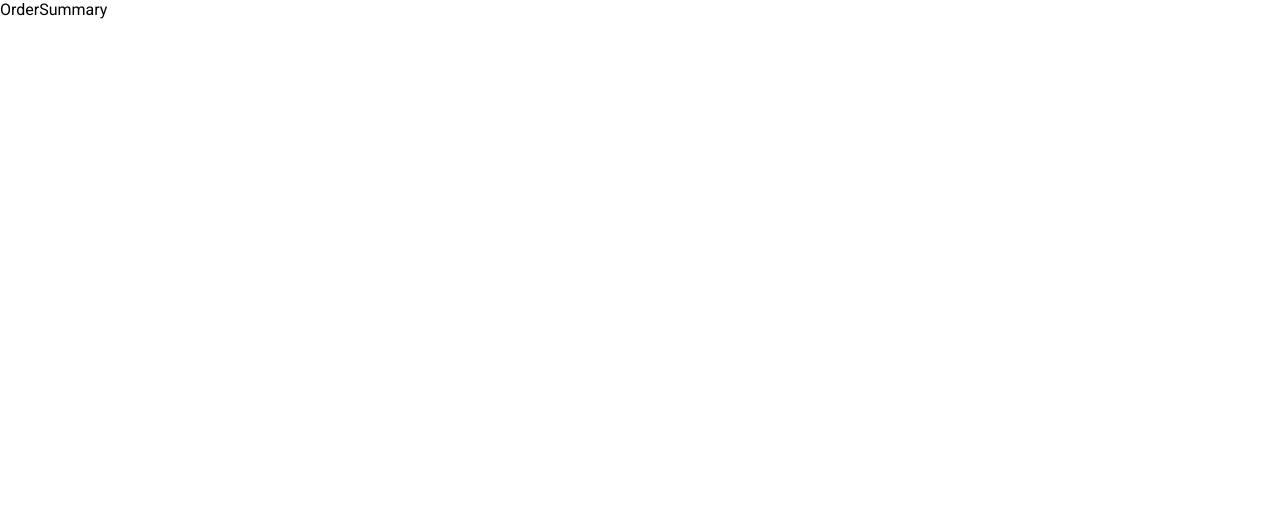
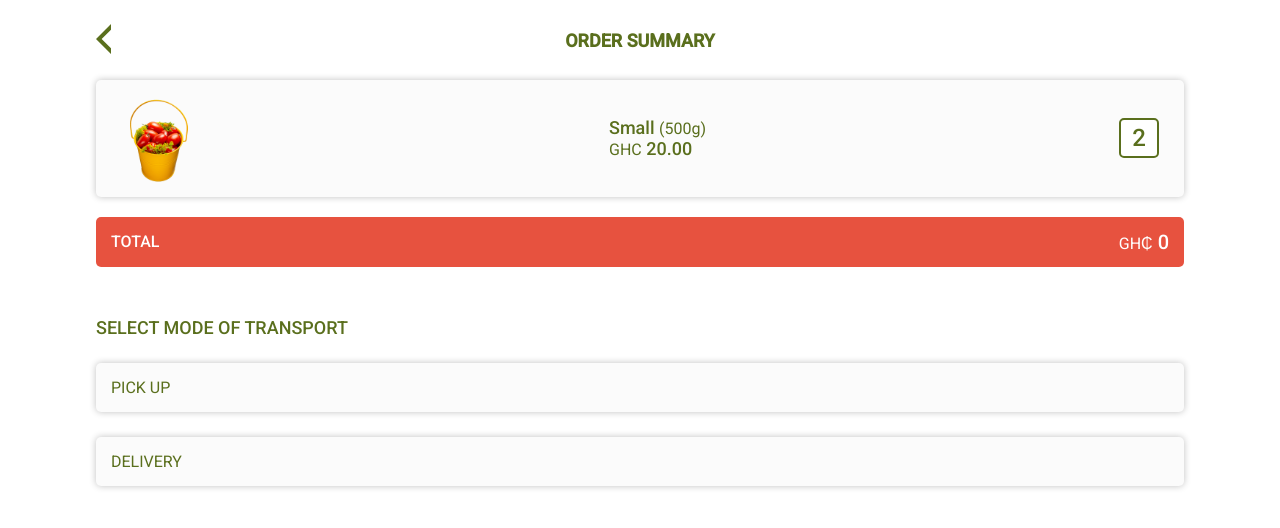
Before and after one commit to GloriaSekyere/edems-foods, a React (Create React App) app: page /order-summary in a window 1280 px wide. Shown: the top 528 px of the page. Built offline with nearby package versions, Linux system fonts and the light colour scheme.

Commit message:
create order summary page

```diff
--- a/package.json
+++ b/package.json
@@ -8,6 +8,7 @@
     "@testing-library/user-event": "^13.5.0",
     "react": "^18.2.0",
     "react-dom": "^18.2.0",
+    "react-paystack": "^3.0.5",
     "react-router-dom": "^6.3.0",
     "react-scripts": "5.0.1",
     "web-vitals": "^2.1.4"
--- a/src/app/App.css
+++ b/src/app/App.css
@@ -193,6 +193,125 @@ body {
   font-weight: 500;
 }
 
+.order-summary {
+  width: 85%;
+  margin: auto;
+}
+
+.order-summary-cards {
+  width: 100%;
+}
+
+.order-summary-card {
+  padding: 0 25px;
+  display: -webkit-box;
+  display: -ms-flexbox;
+  display: flex;
+  -webkit-box-pack: justify;
+      -ms-flex-pack: justify;
+          justify-content: space-between;
+  -webkit-box-align: center;
+      -ms-flex-align: center;
+          align-items: center;
+  border-radius: 5px;
+  background-color: #FBFBFB;
+  -webkit-box-shadow: 0 0 7.5px silver;
+          box-shadow: 0 0 7.5px silver;
+  margin-bottom: 20px;
+}
+
+.order-summary-card-img {
+  width: 75px;
+}
+
+.order-summary-card-img img {
+  max-width: 100%;
+  height: auto;
+}
+
+.order-summary-card-description {
+  color: #5A6F1D;
+  font-size: 18px;
+  font-weight: 500;
+}
+
+.order-summary-card-description span {
+  font-size: 16px;
+  font-weight: 400;
+}
+
+.order-summary-card-quantity {
+  display: -ms-grid;
+  display: grid;
+  place-content: center;
+  width: 40px;
+  height: 40px;
+  border: 2px solid #5A6F1D;
+  border-radius: 5px;
+  background-color: #FFF;
+  font-size: 24px;
+  font-weight: 500;
+  color: #5A6F1D;
+}
+
+.order-summary-total {
+  background-color: #E7523F;
+  border-radius: 5px;
+  width: 100%;
+  height: 50px;
+  padding: 0 15px;
+  display: -webkit-box;
+  display: -ms-flexbox;
+  display: flex;
+  -webkit-box-pack: justify;
+      -ms-flex-pack: justify;
+          justify-content: space-between;
+  -webkit-box-align: center;
+      -ms-flex-align: center;
+          align-items: center;
+}
+
+.order-summary-total p {
+  color: #FFF;
+  text-transform: uppercase;
+}
+
+.order-summary-total p:first-child {
+  font-weight: 500;
+}
+
+.order-summary-total p span {
+  display: inline-block;
+  margin-left: 5px;
+  font-size: 20px;
+  font-weight: 500;
+}
+
+.delivery-mode {
+  width: 100%;
+  margin-top: 50px;
+  text-transform: uppercase;
+}
+
+.delivery-mode h2 {
+  font-weight: 500;
+  font-size: 18px;
+  color: #5A6F1D;
+  margin-bottom: 25px;
+}
+
+.delivery-mode a {
+  display: block;
+  background-color: #FBFBFB;
+  border-radius: 5px;
+  color: #5A6F1D;
+  text-decoration: none;
+  padding: 15px;
+  margin-bottom: 25px;
+  -webkit-box-shadow: 0 0 7.5px silver;
+          box-shadow: 0 0 7.5px silver;
+}
+
 .home-content-card {
   color: #5A6F1D;
   text-transform: uppercase;
--- a/src/app/App.js
+++ b/src/app/App.js
@@ -4,9 +4,12 @@ import { BrowserRouter, Routes, Route } from 'react-router-dom';
 import Home from '../pages/home/Home'
 import Products from '../pages/products/Products'
 import OrderSummary from '../pages/order_summary/OrderSummary'
+import Delivery from '../pages/delivery/Delivery'
+import Pickup from '../pages/pickup/Pickup';
 
 //styles
 import './App.css'
+
 
 function App() {
   return (
@@ -16,6 +19,8 @@ function App() {
           <Route path='/' element={<Home />} />
           <Route path='/products' element={<Products />} />
           <Route path='/order-summary' element={<OrderSummary />} />
+          <Route path='/delivery' element={<Delivery />} />
+          <Route path='/pickup' element={<Pickup />} />
         </Routes>
       </BrowserRouter>
 
--- /dev/null
+++ b/src/pages/delivery/Delivery.js
@@ -0,0 +1,14 @@
+import React from 'react'
+
+//hooks
+import { useTotal } from '../../hooks/useTotal'
+
+const Delivery = () => {
+  const { total } = useTotal()
+
+  return (
+    <div>Delivery</div>
+  )
+}
+
+export default Delivery
--- a/src/pages/order_summary/OrderSummary.js
+++ b/src/pages/order_summary/OrderSummary.js
@@ -1,8 +1,47 @@
 import React from 'react'
+import { Link } from 'react-router-dom'
+
+//hooks
+import { useTotal } from '../../hooks/useTotal'
+
+//assets
+import Bucket from '../../assets/bucket.png'
+
+//components
+import PageTitle from '../../components/PageTitle'
 
 const OrderSummary = () => {
+  const { total } = useTotal()
+
   return (
-    <div>OrderSummary</div>
+    <div className='page order-summary'>
+
+      <PageTitle title="order summary" linkTo="/products" />
+
+      <div className='order-summary-cards'>
+        <div className='order-summary-card'>
+          <div className='order-summary-card-img'>
+            <img src={Bucket} alt='' />
+          </div>
+          <div className='order-summary-card-description'>
+            <p>Small <span>(500g)</span></p>
+            <p><span>GHC</span> 20.00</p>
+          </div>
+          <div className='order-summary-card-quantity'>2</div>
+        </div>
+      </div>
+
+      <div className='order-summary-total'>
+        <p>total</p>
+        <p>gh₵<span>{total}</span></p>
+      </div>
+
+      <div className='delivery-mode'>
+        <h2>select mode of transport</h2>
+        <Link to="/pickup">pick up</Link>
+        <Link to="/delivery">delivery</Link>
+      </div>
+    </div>
   )
 }
 
--- a/src/pages/order_summary/_OrderSummary.scss
+++ b/src/pages/order_summary/_OrderSummary.scss
@@ -0,0 +1,98 @@
+.order-summary {
+  width: 85%;
+  margin: auto;
+
+  &-cards {
+    width: 100%;
+  }
+
+  &-card {
+    padding: 0 25px;
+    display: flex;
+    justify-content: space-between;
+    align-items: center;
+    border-radius: 5px;
+    background-color: $gray;
+    box-shadow: $box-shadow;
+    margin-bottom: 20px;
+
+    &-img {
+      width: 75px;
+      img {
+        max-width: 100%;
+        height: auto;
+      }
+    }
+
+    &-description {
+      color: $green;
+      font-size: 18px;
+      font-weight: 500;
+      span {
+        font-size: 16px;
+        font-weight: 400;
+      }
+    }
+
+    &-quantity {
+      display: grid;
+      place-content: center;
+      width: 40px;
+      height: 40px;
+      border: 2px solid $green;
+      border-radius: 5px;
+      background-color: $white;
+      font-size: 24px;
+      font-weight: 500;
+      color: $green;
+    }
+    }
+
+  &-total {
+    background-color: $red;
+    border-radius: 5px;
+    width: 100%;
+    height: 50px;
+    padding: 0 15px;
+    display: flex;
+    justify-content: space-between;
+    align-items: center;
+
+    p {
+      color: $white;
+      text-transform: uppercase;
+      &:first-child {
+        font-weight: 500;
+      }
+      span {
+        display: inline-block;
+        margin-left: 5px;
+        font-size: 20px;
+        font-weight: 500;
+      }
+    }
+  }
+}
+
+.delivery-mode {
+  width: 100%;
+  margin-top: 50px;
+  text-transform: uppercase;
+  h2 {
+
+    font-weight: 500;
+    font-size: 18px;
+    color: $green;
+    margin-bottom: 25px;
+  }
+  a {
+    display: block;
+    background-color: $gray;
+    border-radius: 5px;
+    color: $green;
+    text-decoration: none;
+    padding: 15px;
+    margin-bottom: 25px;
+    box-shadow: $box-shadow;
+  }
+}
--- /dev/null
+++ b/src/pages/pickup/Pickup.js
@@ -0,0 +1,9 @@
+import React from 'react'
+
+const Pickup = () => {
+  return (
+    <div>Pickup</div>
+  )
+}
+
+export default Pickup
```
Also changed, not shown: 2 other files (tests, documents, lock files or other folders).
